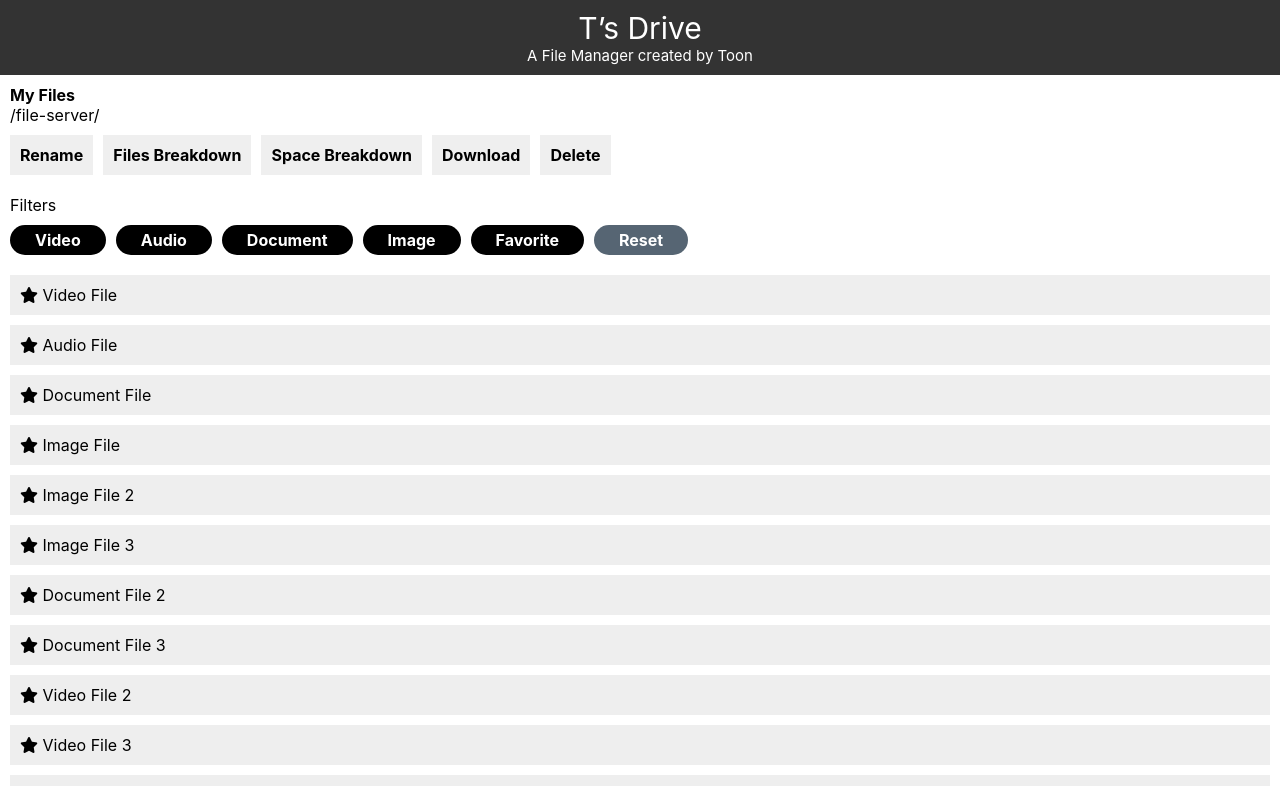
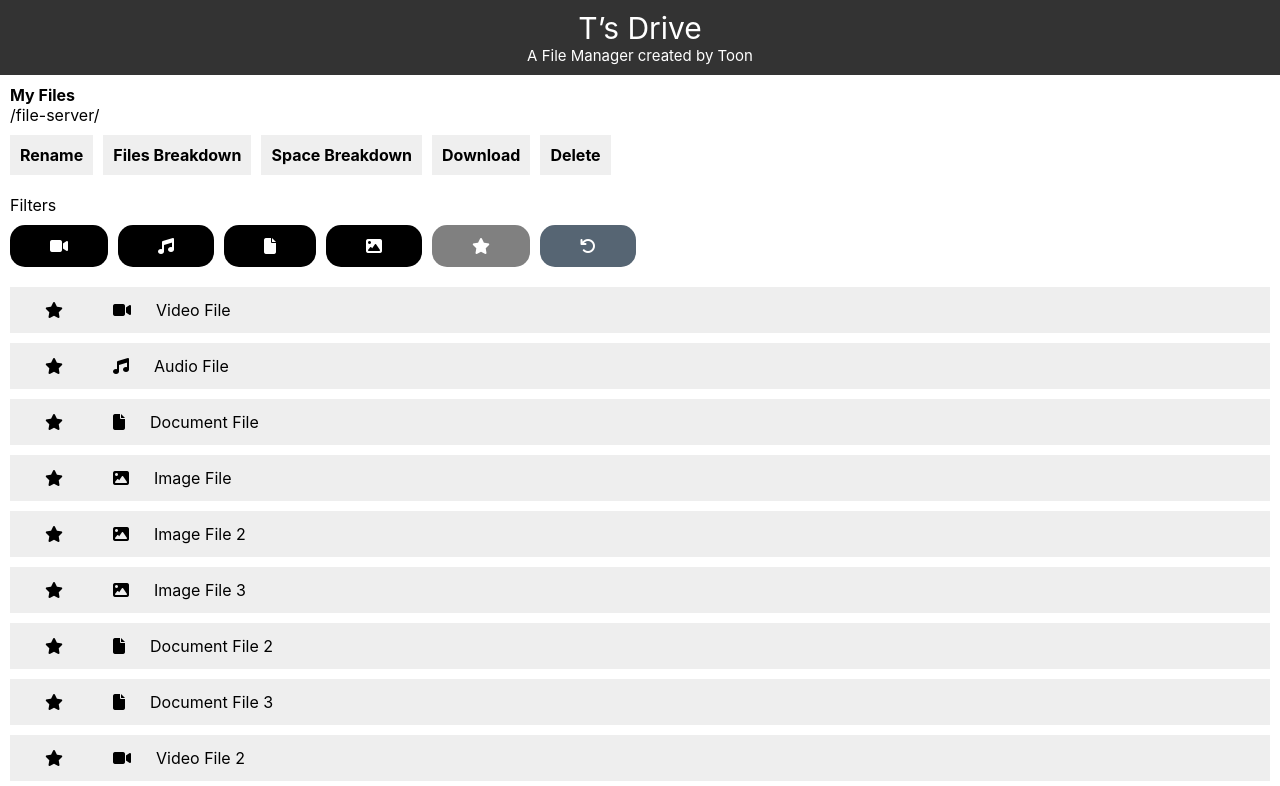
Before and after one commit to Coding4Toon/bounty-react-multimedia-app, a React (Create React App) app: page / in a window 1280 px wide. Shown: the top 786 px of the page. Built offline with nearby package versions, Linux system fonts and the light colour scheme.

Commit message:
Add favorite feature

```diff
--- a/src/App.js
+++ b/src/App.js
@@ -42,12 +42,24 @@ export default function App() {
   const [hoveredFile, setHoveredFile] = useState(null)
   const [starred, setStarred] = useState(false)
   const [starredList, setStarredList] = useState([])
-
-
+  const [starredListId, setStarredListId] = useState([])
 
   useEffect(() => {
     setMyFiles(data)
   }, [])
+
+  const getFileIcon = (fileType) => {
+    // Map file types to icon classes
+    const fileIcons = {
+      video: 'fas fa-video',
+      audio: 'fas fa-music',
+      image: 'fas fa-image',
+      document: 'fas fa-file',
+    };
+
+    // Return the icon class based on the file type
+    return fileIcons[fileType] || 'fas fa-file'; // Default to a file icon if the type is not found
+  };
 
   var barChartOptions = {
     responsive: true,
@@ -252,13 +264,14 @@ export default function App() {
 
           </div>
 
-          {/* feature 1 : Adding filters */}
+          {/* Feature 1 : Adding filters */}
           <div style={{ padding: 10, paddingBottom: 0, }}>
             <p>Filters</p>
           </div>
 
           <div style={styles.controlTools}>
 
+            {/* Filter - Video button  */}
             <button style={{ ...styles.filterButton, backgroundColor: filterVideo ? 'blue' : 'black', }}
               onClick={() => {
                 let onlyVideo = [];
@@ -269,6 +282,12 @@ export default function App() {
                 if (filterVideo) {
                   onlyVideo = [];
                   setFilterVideo(false)
+                  if (!filterAudio && !filterDocument && !filterImage && !starred) {
+                    return setMyFiles(data)
+                  }
+                  if (!filterAudio && !filterDocument && !filterImage && starred) {
+                    return setMyFiles(starredList)
+                  }
                 } else { onlyVideo = data.filter(file => file.type === "video"); setFilterVideo(true) }
 
                 if (filterAudio) {
@@ -283,18 +302,22 @@ export default function App() {
                   onlyImage = data.filter(file => file.type === "image");
                 } else { onlyImage = [] }
 
-                if (filterVideo) {
-                  onlyVideo = [];
-                  setFilterVideo(false)
-                } else { onlyVideo = data.filter(file => file.type === "video"); setFilterVideo(true) }
 
                 setSelectedFile(null)
-                return setMyFiles([...onlyVideo, ...onlyAudio, ...onlyDocument, ...onlyImage]);
-
+                if (starred) {
+                  onlyVideo = onlyVideo.filter(item => starredList.includes(item));
+                  onlyDocument = onlyDocument.filter(item => starredList.includes(item));
+                  onlyImage = onlyImage.filter(item => starredList.includes(item));
+                  onlyAudio = onlyAudio.filter(item => starredList.includes(item));
+                  return setMyFiles([...onlyVideo, ...onlyAudio, ...onlyDocument, ...onlyImage])
+                } else {
+                  return setMyFiles([...onlyVideo, ...onlyAudio, ...onlyDocument, ...onlyImage])
+                }
 
               }}
-            >Video</button>
+            ><i style={styles.iconButton} className="fas fa-video"></i></button>
 
+            {/* Filter - Audio button  */}
             <button style={{ ...styles.filterButton, backgroundColor: filterAudio ? 'blue' : 'black', }}
               onClick={() => {
                 let onlyVideo = [];
@@ -309,6 +332,13 @@ export default function App() {
                 if (filterAudio) {
                   onlyAudio = [];
                   setFilterAudio(false)
+                  if (!filterVideo && !filterDocument && !filterImage && !starred) {
+                    return setMyFiles(data)
+                  }
+                  if (!filterVideo && !filterDocument && !filterImage && starred) {
+                    return setMyFiles(starredList)
+                  }
+
                 } else { onlyAudio = data.filter(file => file.type === "audio"); setFilterAudio(true) }
 
                 if (filterDocument) {
@@ -319,12 +349,22 @@ export default function App() {
                   onlyImage = data.filter(file => file.type === "image");
                 } else { onlyImage = [] }
 
+
                 setSelectedFile(null)
-                return setMyFiles([...onlyVideo, ...onlyAudio, ...onlyDocument, ...onlyImage]);
+                if (starred) {
+                  onlyVideo = onlyVideo.filter(item => starredList.includes(item));
+                  onlyDocument = onlyDocument.filter(item => starredList.includes(item));
+                  onlyImage = onlyImage.filter(item => starredList.includes(item));
+                  onlyAudio = onlyAudio.filter(item => starredList.includes(item));
+                  return setMyFiles([...onlyVideo, ...onlyAudio, ...onlyDocument, ...onlyImage])
+                } else {
+                  return setMyFiles([...onlyVideo, ...onlyAudio, ...onlyDocument, ...onlyImage])
+                }
 
               }}
-            >Audio</button>
+            ><i style={styles.iconButton} className="fas fa-music"></i></button>
 
+            {/* Filter - Document button  */}
             <button style={{ ...styles.filterButton, backgroundColor: filterDocument ? 'blue' : 'black', }}
               onClick={() => {
                 let onlyVideo = [];
@@ -343,6 +383,12 @@ export default function App() {
                 if (filterDocument) {
                   onlyDocument = [];
                   setFilterDocument(false)
+                  if (!filterVideo && !filterAudio && !filterImage && !starred) {
+                    return setMyFiles(data)
+                  }
+                  if (!filterVideo && !filterAudio && !filterImage && starred) {
+                    return setMyFiles(starredList)
+                  }
                 } else { onlyDocument = data.filter(file => file.type === "document"); setFilterDocument(true) }
 
                 if (filterImage) {
@@ -350,10 +396,19 @@ export default function App() {
                 } else { onlyImage = [] }
 
                 setSelectedFile(null)
-                return setMyFiles([...onlyVideo, ...onlyAudio, ...onlyDocument, ...onlyImage]);
+                if (starred) {
+                  onlyVideo = onlyVideo.filter(item => starredList.includes(item));
+                  onlyDocument = onlyDocument.filter(item => starredList.includes(item));
+                  onlyImage = onlyImage.filter(item => starredList.includes(item));
+                  onlyAudio = onlyAudio.filter(item => starredList.includes(item));
+                  return setMyFiles([...onlyVideo, ...onlyAudio, ...onlyDocument, ...onlyImage])
+                } else {
+                  return setMyFiles([...onlyVideo, ...onlyAudio, ...onlyDocument, ...onlyImage])
+                }
               }}
-            >Document</button>
+            ><i style={styles.iconButton} className="fas fa-file"></i></button>
 
+            {/* Filter - Image button  */}
             <button style={{ ...styles.filterButton, backgroundColor: filterImage ? 'blue' : 'black', }}
               onClick={() => {
                 let onlyVideo = [];
@@ -375,24 +430,104 @@ export default function App() {
 
                 if (filterImage) {
                   onlyImage = [];
-                  setFilterImage(false)
-                } else { onlyImage = data.filter(file => file.type === "image"); setFilterImage(true) }
+                  setFilterImage(false);
+                  if (!filterVideo && !filterAudio && !filterDocument && !starred) {
+                    return setMyFiles(data)
+                  }
+                  if (!filterVideo && !filterAudio && !filterDocument && starred) {
+                    return setMyFiles(starredList)
+                  }
+                } else {
+                  onlyImage = data.filter(file => file.type === "image"); setFilterImage(true)
+                }
 
+                //Case Favorite is triggered
                 setSelectedFile(null)
-
                 if (starred) {
-                  return setMyFiles([...onlyVideo, ...onlyAudio, ...onlyDocument, ...onlyImage, ...starredList])
+                  onlyVideo = onlyVideo.filter(item => starredList.includes(item));
+                  onlyDocument = onlyDocument.filter(item => starredList.includes(item));
+                  onlyImage = onlyImage.filter(item => starredList.includes(item));
+                  onlyAudio = onlyAudio.filter(item => starredList.includes(item));
+                  return setMyFiles([...onlyVideo, ...onlyAudio, ...onlyDocument, ...onlyImage])
                 } else {
                   return setMyFiles([...onlyVideo, ...onlyAudio, ...onlyDocument, ...onlyImage])
                 }
+
               }}
-            >Image</button>
+            ><i style={styles.iconButton} className="fas fa-image"></i></button>
 
-            <button style={{ ...styles.filterButton, backgroundColor: starred ? 'blue' : 'black', }}
+            <button style={{
+              ...styles.filterButton,
+              backgroundColor: starred && starredList.length !== 0 ? 'blue' : starredList.length === 0 ? 'grey' : 'black',
+            }}
+              disabled={starredList.length === 0}
               onClick={() => {
 
+
+                let onlyVideo = [];
+                let onlyAudio = [];
+                let onlyDocument = [];
+                let onlyImage = [];
+
+                if (starred) {
+
+                  if (!filterVideo && !filterAudio && !filterDocument && !filterImage) {
+                    setStarred(false);
+                    return setMyFiles(data)
+                  }
+
+                  if (filterVideo) {
+                    onlyVideo = data.filter(file => file.type === "video");
+                  } else { onlyVideo = [] }
+
+                  if (filterAudio) {
+                    onlyAudio = data.filter(file => file.type === "audio");
+                  } else { onlyAudio = [] }
+
+                  if (filterDocument) {
+                    onlyDocument = data.filter(file => file.type === "document");
+                  } else { onlyDocument = [] }
+
+                  if (filterImage) {
+                    onlyImage = data.filter(file => file.type === "image");
+                  } else { onlyImage = []; }
+
+                  setStarred(false);
+                  setSelectedFile(null)
+                  return setMyFiles([...onlyVideo, ...onlyAudio, ...onlyDocument, ...onlyImage])
+
+                } else {
+
+                  if (!filterVideo && !filterAudio && !filterDocument && !filterImage) {
+                    setStarred(true);
+                    return setMyFiles(starredList)
+                  }
+
+                  if (filterVideo) {
+                    onlyVideo = data.filter(file => file.type === "video").filter(item => starredList.includes(item));
+                  } else { onlyVideo = [] }
+
+                  if (filterAudio) {
+                    onlyAudio = data.filter(file => file.type === "audio").filter(item => starredList.includes(item));
+                  } else { onlyAudio = [] }
+
+                  if (filterDocument) {
+                    onlyDocument = data.filter(file => file.type === "document").filter(item => starredList.includes(item));
+                  } else { onlyDocument = [] }
+
+                  if (filterImage) {
+                    onlyImage = data.filter(file => file.type === "image").filter(item => starredList.includes(item));
+                  } else { onlyImage = []; }
+
+                  setStarred(true);
+                  setSelectedFile(null);
+                  return setMyFiles([...onlyVideo, ...onlyAudio, ...onlyDocument, ...onlyImage])
+
+                }
+
               }}
-            >Favorite</button>
+
+            ><i style={styles.iconButton} className="fas fa-star"></i></button>
 
             <button style={styles.filterButton}
               onClick={() => {
@@ -402,8 +537,9 @@ export default function App() {
                 setFilterDocument(false)
                 setFilterImage(false)
                 setSelectedFile(null)
+                setStarred(false);
               }}
-            >Reset</button>
+            ><i style={styles.iconButton} className="fas fa-undo" ></i></button>
 
           </div>
 
@@ -426,21 +562,25 @@ export default function App() {
                           setSelectedFile(null)
                         } else { setSelectedFile(file) }
                       }}>
-                      <p><i className="fas fa-star"
-                        style={{ color: starredList.includes(file.id) ? 'blue' : 'black', }}
-                        onClick={() => {
+                      <p>
 
-                          let updatedList = [];
-                          if (starredList.includes(file.id)) {
-                            updatedList = starredList.filter((file) => file.id !== file.id);
-                            setStarredList(updatedList)
+                        <i className="fas fa-star"
+                          style={{ ...styles.icon, color: starredList.some(item => item.id === file.id) ? 'blue' : 'black', }}
+                          onClick={() => {
 
-                          } else {
-                            updatedList = [...starredList, file.id];
-                            setStarredList(updatedList)
-                          }
-                        }}>
-                      </i> {file.name}</p>
+                            let updatedList = [];
+                            if (starredList.some(item => item.id === file.id)) {
+                              updatedList = starredList.filter(item => item.id !== file.id);
+                            } else {
+                              updatedList = [...starredList, file];
+                            }
+                            setStarred(false);
+                            return setStarredList(updatedList)
+                          }}>
+                        </i>
+                        <i style={styles.icon} className={getFileIcon(file.type)}></i>
+                        {file.name}
+                      </p>
                     </div>
 
                   )
@@ -534,6 +674,14 @@ const styles = {
     color: 'white',
     background: '#566573',
   },
+  icon: {
+    padding: '5px 25px',
+    marging: 'auto',
+  },
+  iconButton: {
+    padding: '8px 15px',
+    marging: 'auto',
+  },
 
   // modal
   modal: {
```
